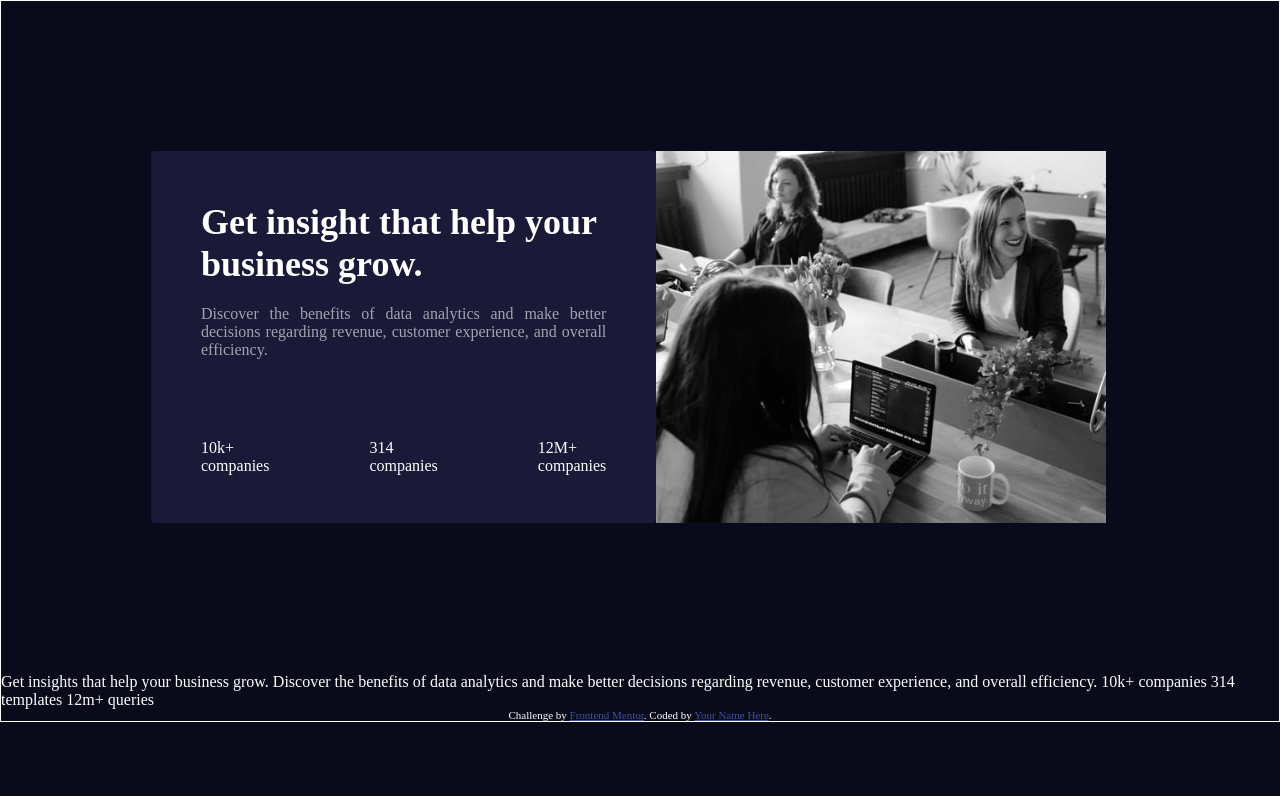
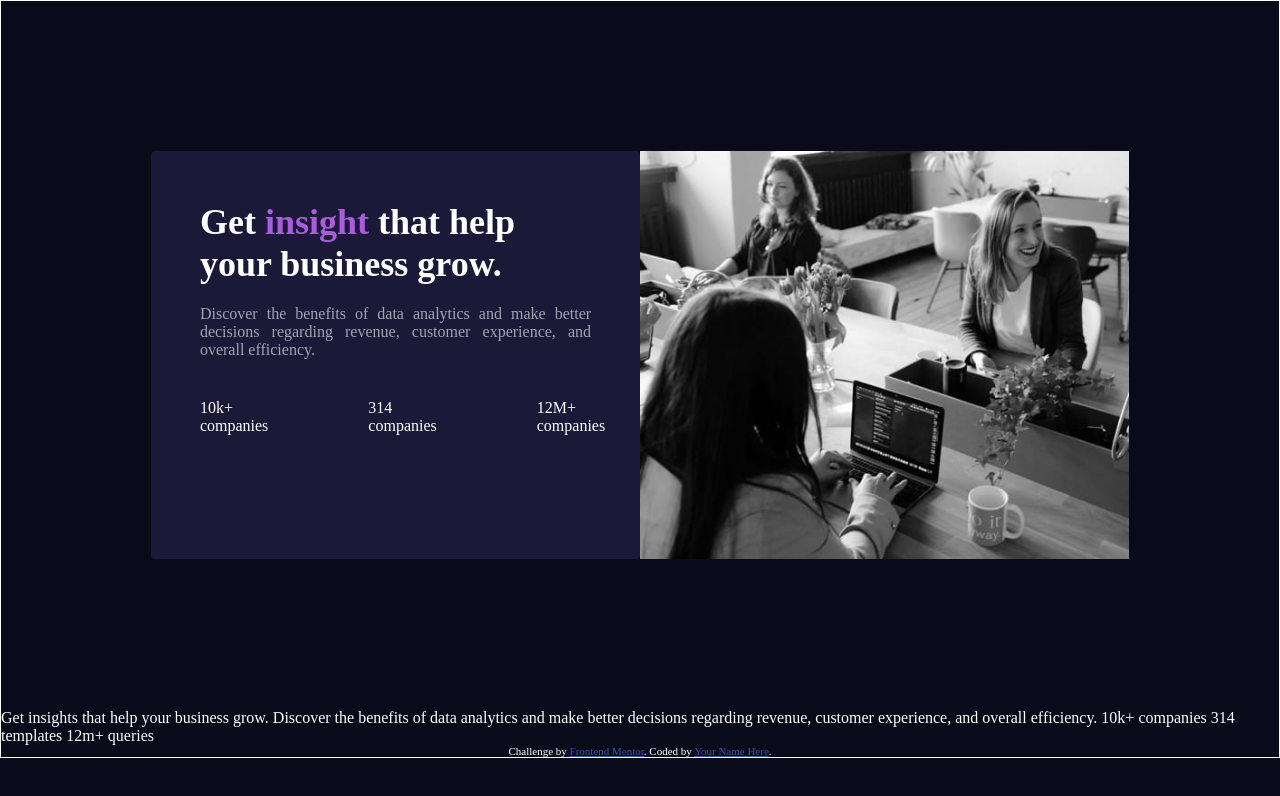
Before and after one commit to Midejibola/Stats-preview-card-component, a plain HTML site: page stats-preview-card-component-main/index.html in a window 1280 px wide. Drawn offline with Linux system fonts and the light colour scheme.

Commit message:
second commit

```diff
--- a/stats-preview-card-component-main/index.html
+++ b/stats-preview-card-component-main/index.html
@@ -29,15 +29,16 @@
   <body>
     <div class="main-container">
       <div class="sub-container">
+        <div class="wrapper">
           <h1>
-          Get insight that help your business grow. </h1>
+            Get <span class="insight"> insight</span> that help your business grow. </h1>
 
           <p>
             Discover the benefits of data analytics and make better decisions
             regarding revenue, customer experience, and overall efficiency.
           </p>
-        <span>
-        <span>
+          <span class="kins" >
+          <span >
             10k+ <br>
             companies<br>
           </span>
@@ -47,6 +48,9 @@
              companies<br>
          </span>
           <span>12M+ <br>companies<br></span>
+          </span>
+        </div>
+
       <!-- </span> -->
       </div>
       <div class="img-container">
--- a/stats-preview-card-component-main/style.css
+++ b/stats-preview-card-component-main/style.css
@@ -13,29 +13,39 @@
 * {
   margin: 0;
   padding: 0;
+
 }
 body {
   background-color: var(--Verydarkblue);
   color: var(--White);
   border: 1px solid;
   max-width: 1440px;
-
-
+  margin:0 auto;
 }
 
 .main-container {
   display: flex;
   margin: 150px;
-  width:390px;
+  max-width: 1440px;
+  /* width:390px;
   height:372px;
+   */
+}
+.sub-container {
+    width:50% ;
+  background-color: var(--Darkdesaturatedblue);
+  font-size: 18px;
+  padding: 50px 0;
+  border-radius: 4px;
+  flex:1;
 
 }
-.sub-container {
-  background-color: var(--Darkdesaturatedblue);
-  font-size: 18px;
-  padding: 50px;
-  border-radius: 4px;
-
+.insight{
+    color: var(--Softviolet);
+}
+.wrapper{
+    max-width: 80%;
+    margin: auto;
 }
 
 p {
@@ -45,17 +55,21 @@ p {
 
   color: var(--Slightlytransparentwhite);
 }
-span {
+.kins {
   display: flex;
   padding-top: 40px;
   gap: 100px;
   font-size: 1rem;
 }
+
+.img-container{
+    position: relative;
+    width: 50%;
+    flex:1;
+}
+
 img{
- width:450px;
+ width:100%;
  color: var(--Softviolet);
-
+ height:100%;
 }
-.img-container{
-
-}
```
Lines whose indentation alone changed are shown as unchanged.
